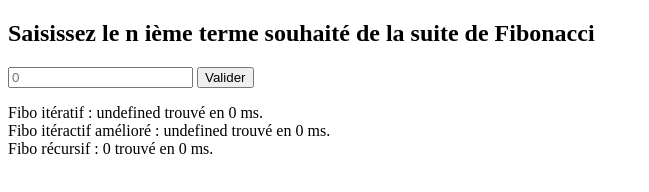
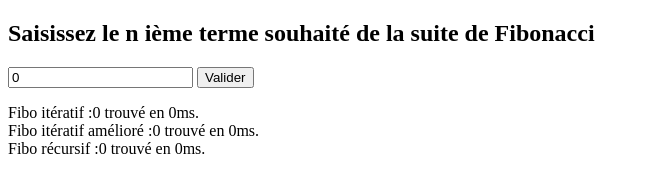
Before and after one commit to N0va9/AR-App, a plain HTML site: page Fibonacci/index.html in a window 1280 px wide. Both pictures are taken after a click on the button "Valider". Shown: the whole page, without its empty margins (0-649 px from the left). Drawn offline with Linux system fonts and the light colour scheme.

Commit message:
Swap InnerHTML by document.createTextNode and element.appendChild (without clear of tags)

```diff
--- a/Fibonacci/index.html
+++ b/Fibonacci/index.html
@@ -10,18 +10,19 @@
   </head>
   <body>
     <h2>Saisissez le n ième terme souhaité de la suite de Fibonacci</h2>
-    <input type="number" placeholder="0" id="in" />
+    <!-- On force l'entrée d'une valeur positive avec onkeyup et onblur -->
+    <input
+      type="number"
+      value="0"
+      id="in"
+      onkeyup="if(this.value<0)this.value=0"
+      onblur="if(this.value<0)this.value=0"
+    />
     <button id="btn1" onclick="getValue();">Valider</button>
     <p id="answer">
-      Fibo itératif : <span id="sol1"></span> trouvé en
-      <span id="tps1"></span> ms.
-      <br />
-      Fibo itéractif amélioré : <span id="sol2"></span> trouvé en
-      <span id="tps2"></span> ms.
-      <br />
-      Fibo récursif : <span id="sol3"></span> trouvé en
-      <span id="tps3"></span> ms.
-      <br />
+      <div id="sol1"></div>
+      <div id="sol2"></div>
+      <div id="sol3"></div>
     </p>
   </body>
 </html>
--- a/Fibonacci/index.js
+++ b/Fibonacci/index.js
@@ -34,25 +34,37 @@ function fibo3(n) {
   return n < 1 ? 0 : n <= 2 ? 1 : fibo3(n - 1) + fibo3(n - 2);
 }
 
+//Fonction qui s'occupe de l'affichage
+function addTextNode(text, fonc, id) {
+  //Variables
+  var newtext = document.createTextNode(text);
+  var p = document.getElementById(id);
+  var n = document.getElementById("in").value;
+  var tps1, tps2;
+
+  //Affichage
+
+  p.appendChild(newtext);
+
+  //Calcul d'exécution de la fonction
+  tps1 = performance.now();
+  p.appendChild(document.createTextNode(fonc(n)));
+  tps2 = performance.now();
+
+  //Affichage du calcul
+  p.appendChild(
+    document.createTextNode(" trouvé en " + (tps2 - tps1) + "ms.\r")
+  );
+}
+
 function getValue() {
-  var input = document.getElementById("in").value;
-
-  var a = performance.now();
-  document.getElementById("sol1").innerHTML = fibo(input);
-  var b = performance.now();
-
-  document.getElementById("sol2").innerHTML = fibo2(input);
-  var c = performance.now();
-
-  document.getElementById("sol3").innerHTML = fibo3(input);
-  var d = performance.now();
-
-  document.getElementById("tps1").innerHTML = b - a;
-  document.getElementById("tps2").innerHTML = c - b;
-  document.getElementById("tps3").innerHTML = d - c;
+  addTextNode("Fibo itératif :", fibo, "sol1");
+  addTextNode("Fibo itératif amélioré :", fibo2, "sol2");
+  addTextNode("Fibo récursif :", fibo3, "sol3");
 }
 
 btn1.addEventListener("click", () => {
-  console.log("click");
   answer.classList.add("show-answer");
 });
+
+//évitez innerHTML -> préférez document.createTextNode, zlzmznt.appendChild
```
